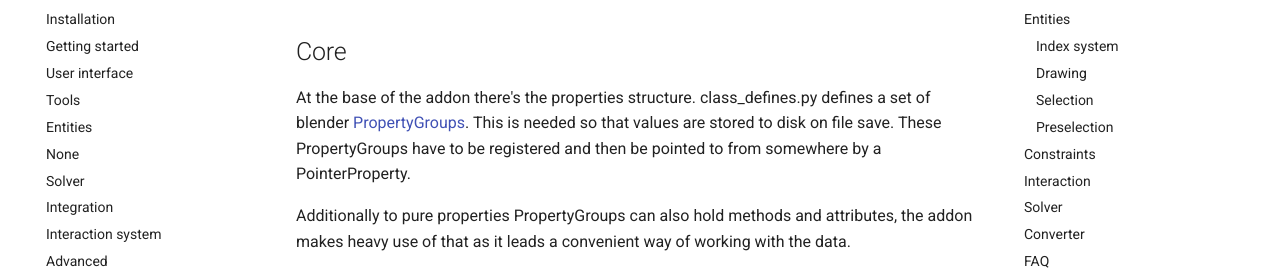
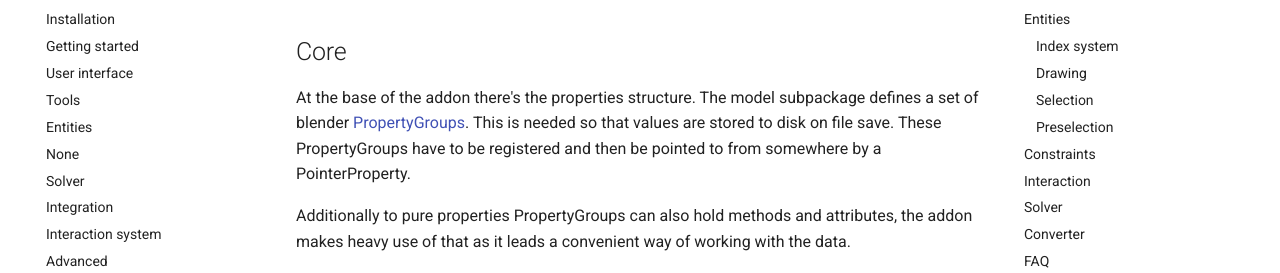
Before and after one commit to hlorus/CAD_Sketcher, an MkDocs documentation site: the page built from docs/code_docs.md, in a window 1280 px wide and 900 px high. Shown: the part 146-419 px from the top of the window. Built offline with MkDocs 1.6.1 and Material for MkDocs 9.7.7, drawn with Linux system fonts in a browser that asks for light colours.

Commit message:
Update code_docs.md

```diff
--- a/docs/code_docs.md
+++ b/docs/code_docs.md
@@ -1,6 +1,6 @@
 # Code Documentation
 ## Core
-At the base of the addon there's the properties structure. class_defines.py defines
+At the base of the addon there's the properties structure. The model subpackage defines
 a set of blender [PropertyGroups](https://docs.blender.org/api/current/bpy.types.PropertyGroup.html). This is needed so that values are stored to disk on file save. These PropertyGroups have to be registered
 and then be pointed to from somewhere by a PointerProperty.
 
```
